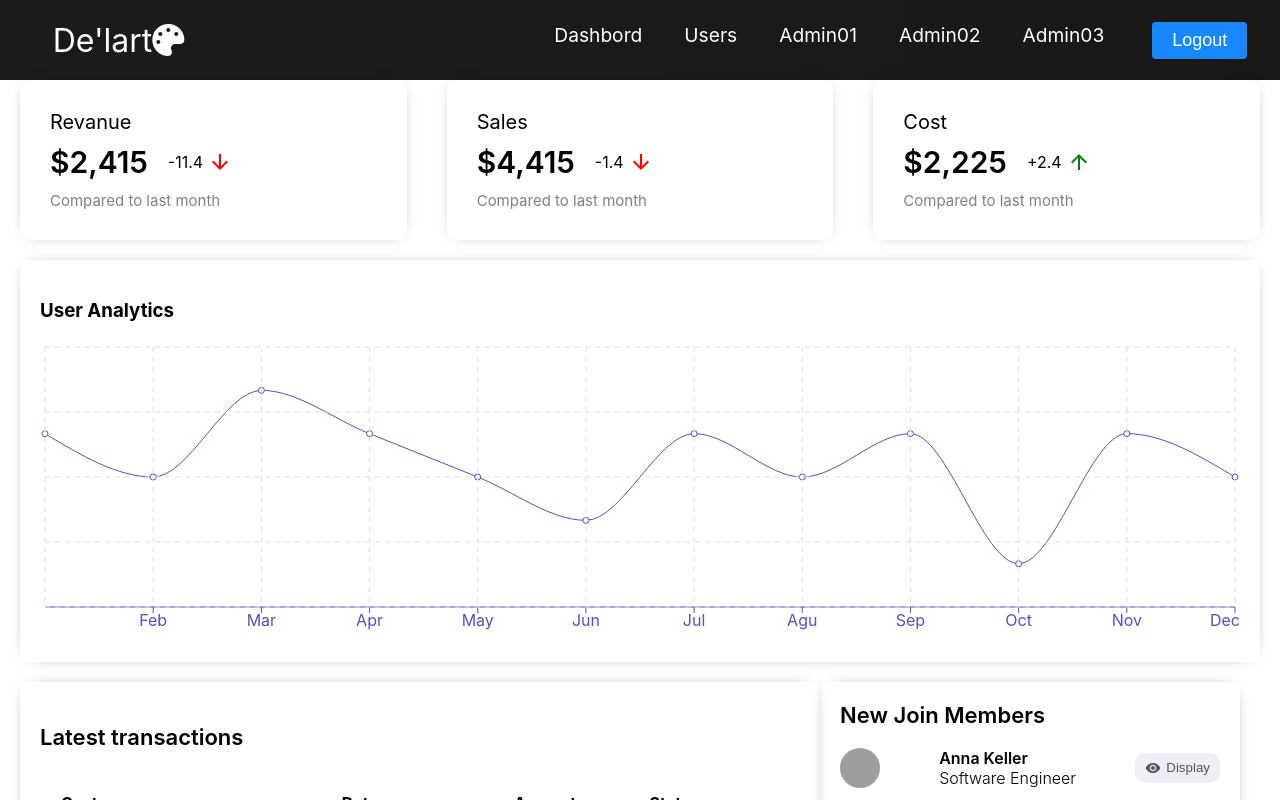
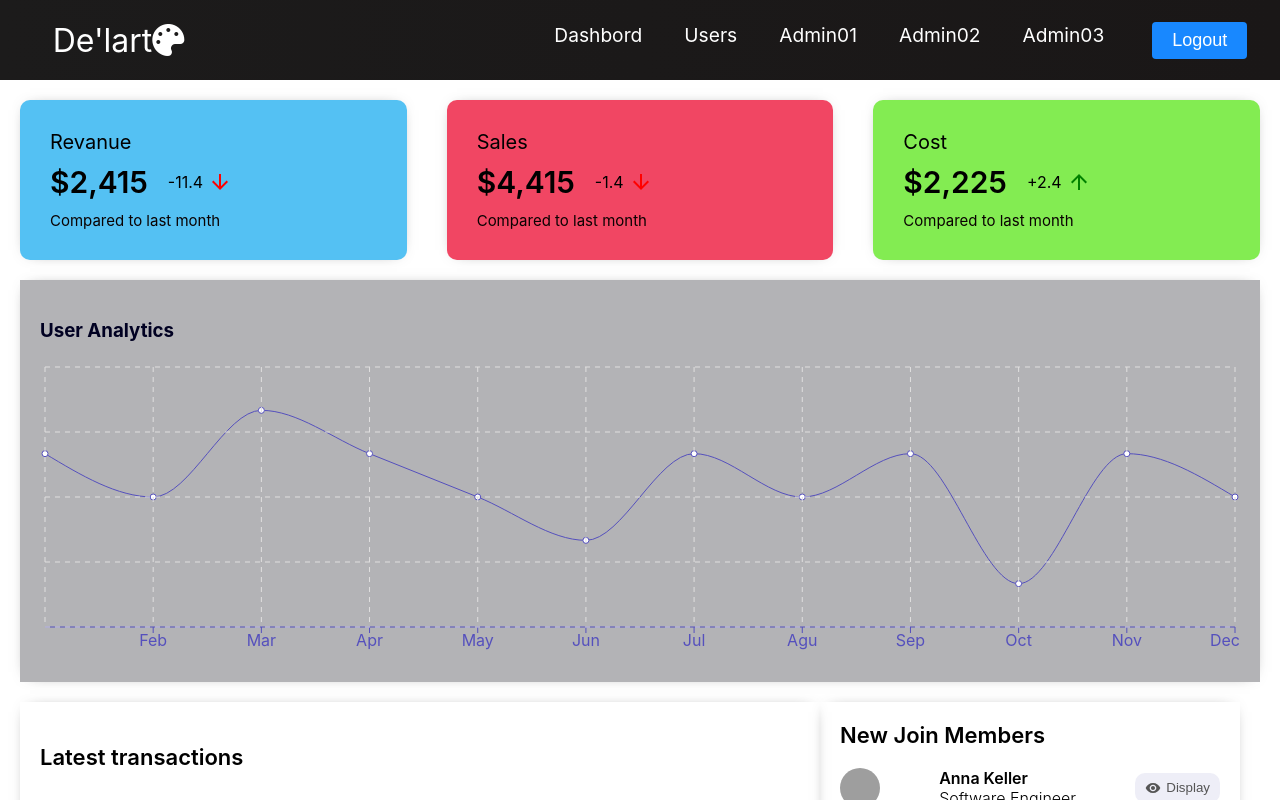
Before and after one commit to DiliniNanayakkara/frontendproject, a React (Create React App) app: page /dashbord in a window 1280 px wide. Shown: the top 800 px of the page. Built offline with nearby package versions, Linux system fonts and the light colour scheme; grey boxes are pictures that could not be loaded.

Commit message:
update Dashbord

```diff
--- a/src/components/DashbordChart.css
+++ b/src/components/DashbordChart.css
@@ -3,8 +3,10 @@
     padding: 20px;
     -webkit-box-shadow: 0px 0px 15px -10px rgba(0, 0, 0, 0.75);
     box-shadow: 0px 0px 15px -10px rgba(0, 0, 0, 0.75);
+    background-color: rgb(179, 179, 182);
   }
 
   .chartTitle {
     margin-bottom: 20px;
+    color: rgb(1, 1, 34);
   }
--- a/src/components/DashbordInfo.css
+++ b/src/components/DashbordInfo.css
@@ -1,6 +1,7 @@
 .featured {
     width: 100%;
     display: flex;
+    margin-top: 20px;
     justify-content: space-between;
   }
 
@@ -9,6 +10,27 @@
     margin: 0px 20px;
     padding: 30px;
     border-radius: 10px;
+    background-color: rgb(84, 193, 243);
+    cursor: pointer;
+    -webkit-box-shadow: 0px 0px 15px -10px rgba(0, 0, 0, 0.75);
+    box-shadow: 0px 0px 15px -10px rgba(0, 0, 0, 0.75);
+  }
+  .featuredItem1 {
+    flex: 1;
+    margin: 0px 20px;
+    padding: 30px;
+    border-radius: 10px;
+    background-color: rgb(241, 70, 99);
+    cursor: pointer;
+    -webkit-box-shadow: 0px 0px 15px -10px rgba(0, 0, 0, 0.75);
+    box-shadow: 0px 0px 15px -10px rgba(0, 0, 0, 0.75);
+  }
+  .featuredItem2 {
+    flex: 1;
+    margin: 0px 20px;
+    padding: 30px;
+    border-radius: 10px;
+    background-color: rgb(131, 236, 82);
     cursor: pointer;
     -webkit-box-shadow: 0px 0px 15px -10px rgba(0, 0, 0, 0.75);
     box-shadow: 0px 0px 15px -10px rgba(0, 0, 0, 0.75);
@@ -16,6 +38,7 @@
 
   .featuredTitle{
       font-size: 20px;
+
   }
 
   .featuredMoneyContainer{
@@ -47,5 +70,5 @@
 
   .featuredSub{
       font-size: 15px;
-      color: gray;
+      color: rgb(10, 2, 2);
   }
--- a/src/components/DashbordInfo.js
+++ b/src/components/DashbordInfo.js
@@ -14,7 +14,7 @@ export default function FeaturedInfo() {
         </div>
         <span className="featuredSub">Compared to last month</span>
       </div>
-      <div className="featuredItem">
+      <div className="featuredItem1">
         <span className="featuredTitle">Sales</span>
         <div className="featuredMoneyContainer">
           <span className="featuredMoney">$4,415</span>
@@ -24,7 +24,7 @@ export default function FeaturedInfo() {
         </div>
         <span className="featuredSub">Compared to last month</span>
       </div>
-      <div className="featuredItem">
+      <div className="featuredItem2">
         <span className="featuredTitle">Cost</span>
         <div className="featuredMoneyContainer">
           <span className="featuredMoney">$2,225</span>
```
